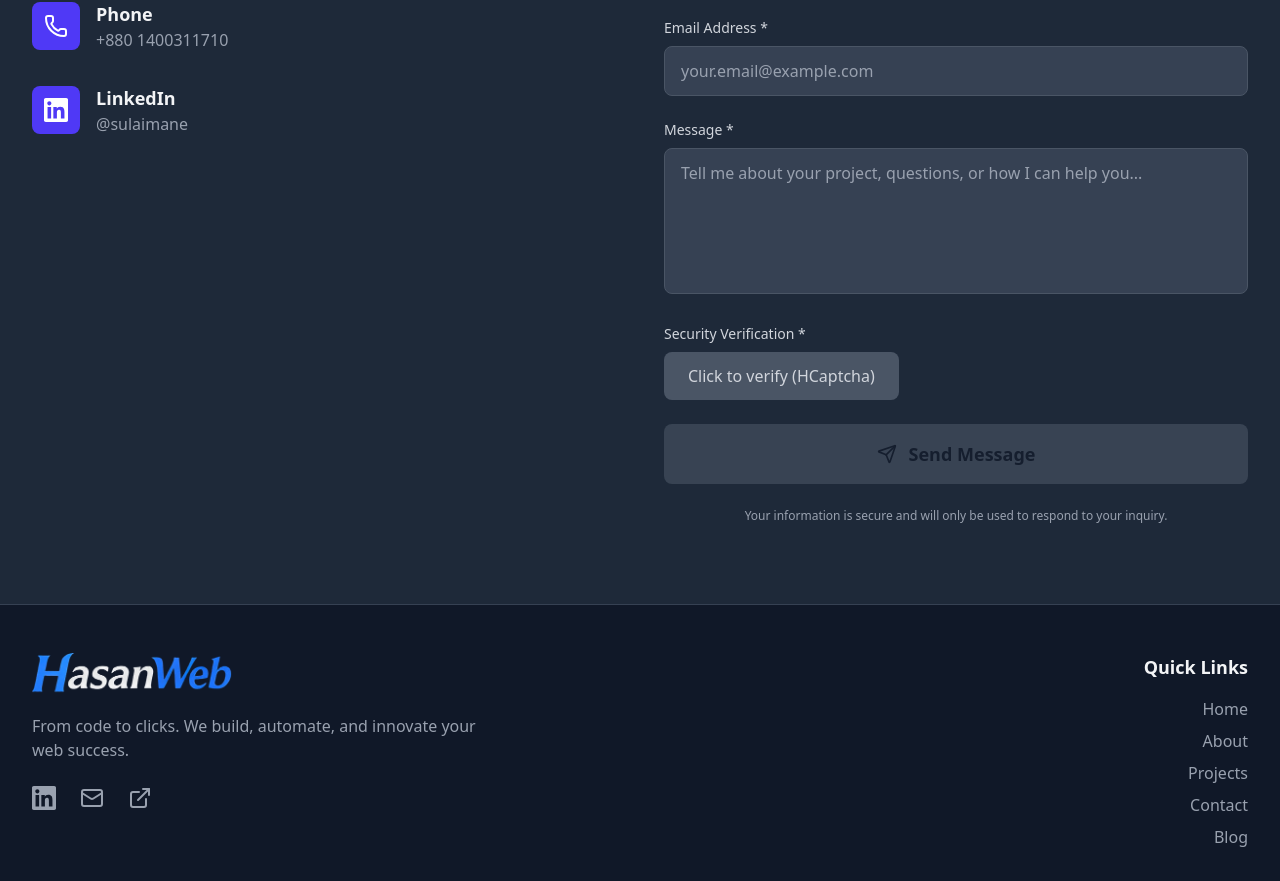
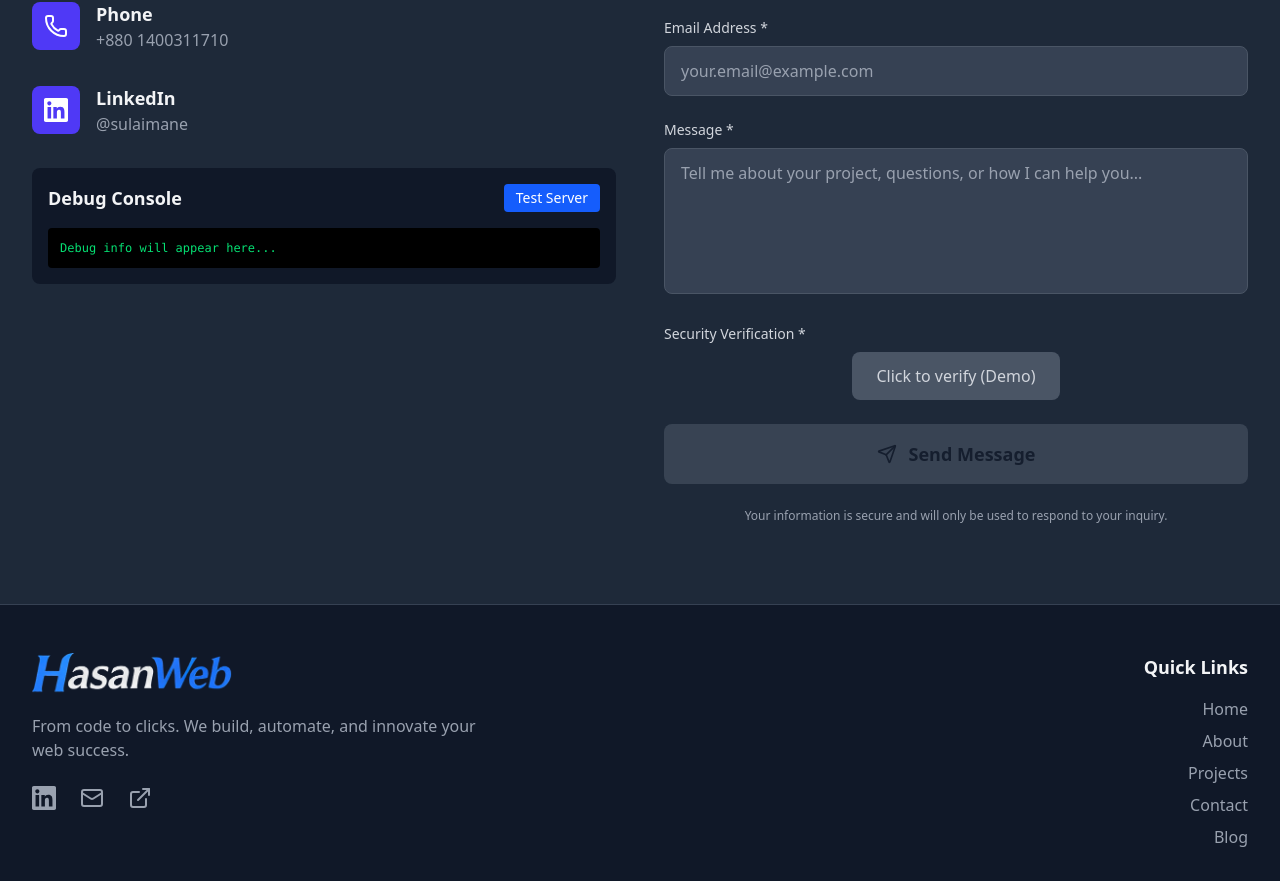
Before and after one commit to sulaimanhasanevan/HasanWeb, a React (Vite) app: page / in a window 1280 px wide. Shown: the part 2941-3822 px from the top of the page. Built offline with nearby package versions, Linux system fonts and the light colour scheme.

Commit message:
Debug Section Updated

```diff
--- a/src/components/ContactSection.jsx
+++ b/src/components/ContactSection.jsx
@@ -1,17 +1,14 @@
 import React, { useState, useRef } from 'react';
 import { Mail, Phone, CheckCircle, AlertCircle, Send } from 'lucide-react';
 
-// Real HCaptcha component - install with: npm install @hcaptcha/react-hcaptcha
-// import HCaptcha from '@hcaptcha/react-hcaptcha';
-
-// For demo purposes, this simulates the real HCaptcha behavior
+// Mock HCaptcha component for this demo - replace with real HCaptcha in your code
 const HCaptcha = ({ onVerify, onExpire, onError, theme, sitekey }) => {
   const [verified, setVerified] = useState(false);
 
   const handleVerify = () => {
     if (!verified) {
       setVerified(true);
-      // Use test token that your server accepts
+      // Use a test token that your server recognizes
       onVerify('test-token-123');
     } else {
       setVerified(false);
@@ -20,7 +17,7 @@ const HCaptcha = ({ onVerify, onExpire, onError, theme, sitekey }) => {
   };
 
   return (
-    <div className="flex justify-start">
+    <div className="flex justify-center">
       <button
         type="button"
         onClick={handleVerify}
@@ -30,7 +27,7 @@ const HCaptcha = ({ onVerify, onExpire, onError, theme, sitekey }) => {
             : 'bg-gray-600 text-gray-300 hover:bg-gray-500'
         }`}
       >
-        {verified ? '✓ Verified' : 'Click to verify (HCaptcha)'}
+        {verified ? '✓ Verified' : 'Click to verify (Demo)'}
       </button>
     </div>
   );
@@ -41,6 +38,7 @@ const ContactSection = () => {
   const [status, setStatus] = useState({ type: '', message: '' });
   const [isLoading, setIsLoading] = useState(false);
   const [captchaToken, setCaptchaToken] = useState(null);
+  const [debugInfo, setDebugInfo] = useState('');
   const captchaRef = useRef();
 
   const handleChange = (e) => {
@@ -52,6 +50,7 @@ const ContactSection = () => {
 
   const handleCaptchaVerify = (token) => {
     setCaptchaToken(token);
+    setDebugInfo(prev => prev + `\n✓ CAPTCHA verified with token: ${token}`);
     if (status.type === 'error') {
       setStatus({ type: '', message: '' });
     }
@@ -59,11 +58,13 @@ const ContactSection = () => {
 
   const handleCaptchaExpire = () => {
     setCaptchaToken(null);
+    setDebugInfo(prev => prev + '\n⚠ CAPTCHA expired');
   };
 
   const handleCaptchaError = (err) => {
     console.error('hCaptcha Error:', err);
     setCaptchaToken(null);
+    setDebugInfo(prev => prev + `\n❌ CAPTCHA error: ${err}`);
     setStatus({
       type: 'error',
       message: 'Captcha verification failed. Please try again.'
@@ -83,6 +84,25 @@ const ContactSection = () => {
     return null;
   };
 
+  const testServerConnection = async () => {
+    try {
+      setDebugInfo('🔍 Testing server connection...\n');
+
+      // Test 1: Check if server is running
+      const healthResponse = await fetch('https://hasanweb-backend1.onrender.com/health');
+      const healthData = await healthResponse.json();
+      setDebugInfo(prev => prev + `✓ Server health check: ${JSON.stringify(healthData)}\n`);
+
+      // Test 2: Check CORS and configuration
+      const testResponse = await fetch('https://hasanweb-backend1.onrender.com/test');
+      const testData = await testResponse.json();
+      setDebugInfo(prev => prev + `✓ Server config: ${JSON.stringify(testData)}\n`);
+
+    } catch (error) {
+      setDebugInfo(prev => prev + `❌ Server test failed: ${error.message}\n`);
+    }
+  };
+
   const handleSubmit = async () => {
     const validationError = validateForm();
     if (validationError) {
@@ -92,6 +112,7 @@ const ContactSection = () => {
 
     setIsLoading(true);
     setStatus({ type: 'loading', message: 'Sending your message...' });
+    setDebugInfo('🚀 Starting form submission...\n');
 
     const requestData = {
       name: form.name,
@@ -99,6 +120,8 @@ const ContactSection = () => {
       message: form.message,
       captchaToken: captchaToken
     };
+
+    setDebugInfo(prev => prev + `📤 Request data: ${JSON.stringify(requestData, null, 2)}\n`);
 
     try {
       const controller = new AbortController();
@@ -116,6 +139,9 @@ const ContactSection = () => {
 
       clearTimeout(timeoutId);
 
+      setDebugInfo(prev => prev + `📥 Response status: ${response.status} ${response.statusText}\n`);
+      setDebugInfo(prev => prev + `📥 Response headers: ${JSON.stringify(Object.fromEntries(response.headers.entries()))}\n`);
+
       let responseData;
       const contentType = response.headers.get('content-type');
 
@@ -123,8 +149,11 @@ const ContactSection = () => {
         responseData = await response.json();
       } else {
         const textResponse = await response.text();
+        setDebugInfo(prev => prev + `⚠ Non-JSON response: ${textResponse}\n`);
         throw new Error(`Server returned non-JSON response: ${textResponse}`);
       }
+
+      setDebugInfo(prev => prev + `📥 Response data: ${JSON.stringify(responseData, null, 2)}\n`);
 
       if (response.ok && responseData.success) {
         setStatus({
@@ -133,6 +162,7 @@ const ContactSection = () => {
         });
         setForm({ name: '', email: '', message: '' });
         setCaptchaToken(null);
+        setDebugInfo(prev => prev + '✅ Form submission successful!\n');
 
         // Reset the captcha
         if (captchaRef.current && captchaRef.current.resetCaptcha) {
@@ -142,6 +172,8 @@ const ContactSection = () => {
         throw new Error(responseData.message || `Server error (${response.status}): ${response.statusText}`);
       }
     } catch (error) {
+      setDebugInfo(prev => prev + `❌ Request error: ${error.name} - ${error.message}\n`);
+
       let errorMessage = 'Failed to send message. ';
 
       if (error.name === 'AbortError') {
@@ -241,6 +273,22 @@ const ContactSection = () => {
                 >
                   @sulaimane
                 </a>
+              </div>
+            </div>
+
+            {/* Debug Section */}
+            <div className="bg-gray-900 p-4 rounded-lg">
+              <div className="flex justify-between items-center mb-4">
+                <h3 className="text-lg font-semibold text-gray-100">Debug Console</h3>
+                <button
+                  onClick={testServerConnection}
+                  className="px-3 py-1 bg-blue-600 text-white rounded text-sm hover:bg-blue-500"
+                >
+                  Test Server
+                </button>
+              </div>
+              <div className="bg-black p-3 rounded font-mono text-xs text-green-400 max-h-48 overflow-y-auto">
+                {debugInfo || 'Debug info will appear here...'}
               </div>
             </div>
           </div>
```
